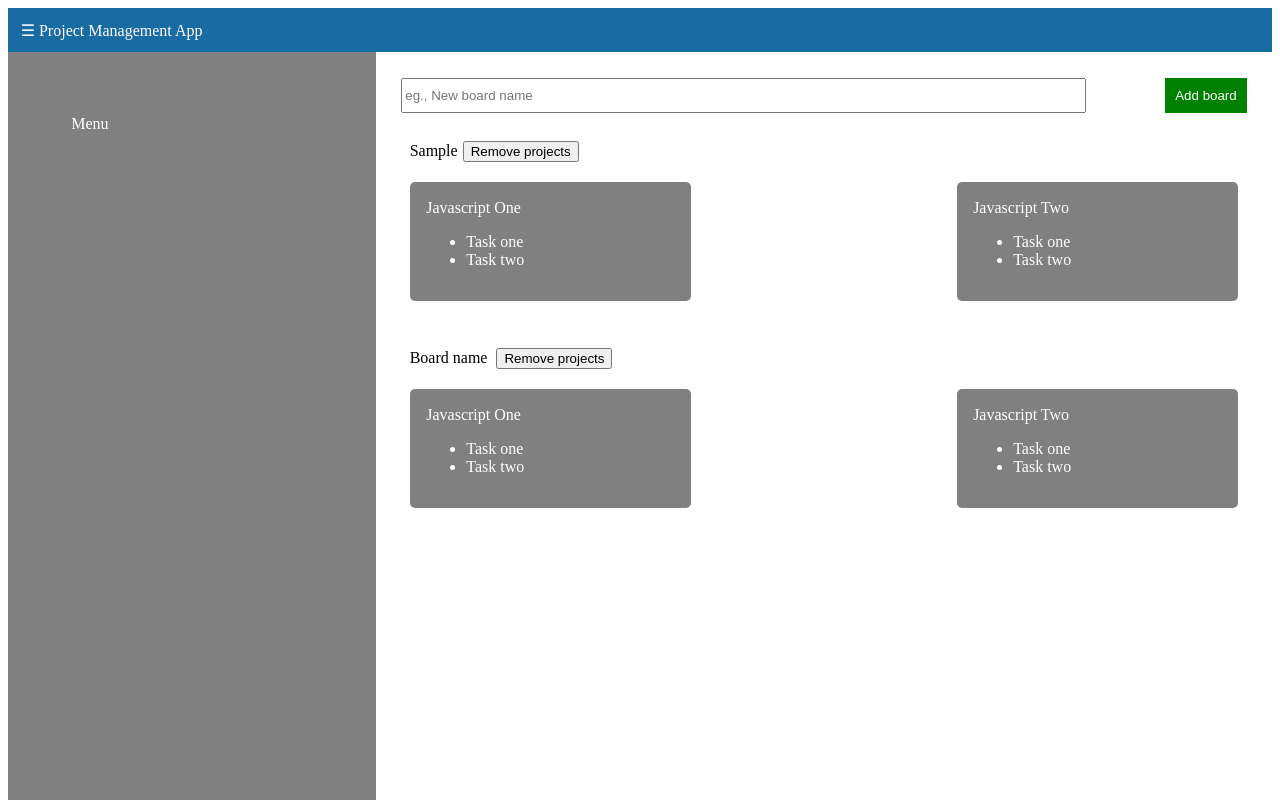
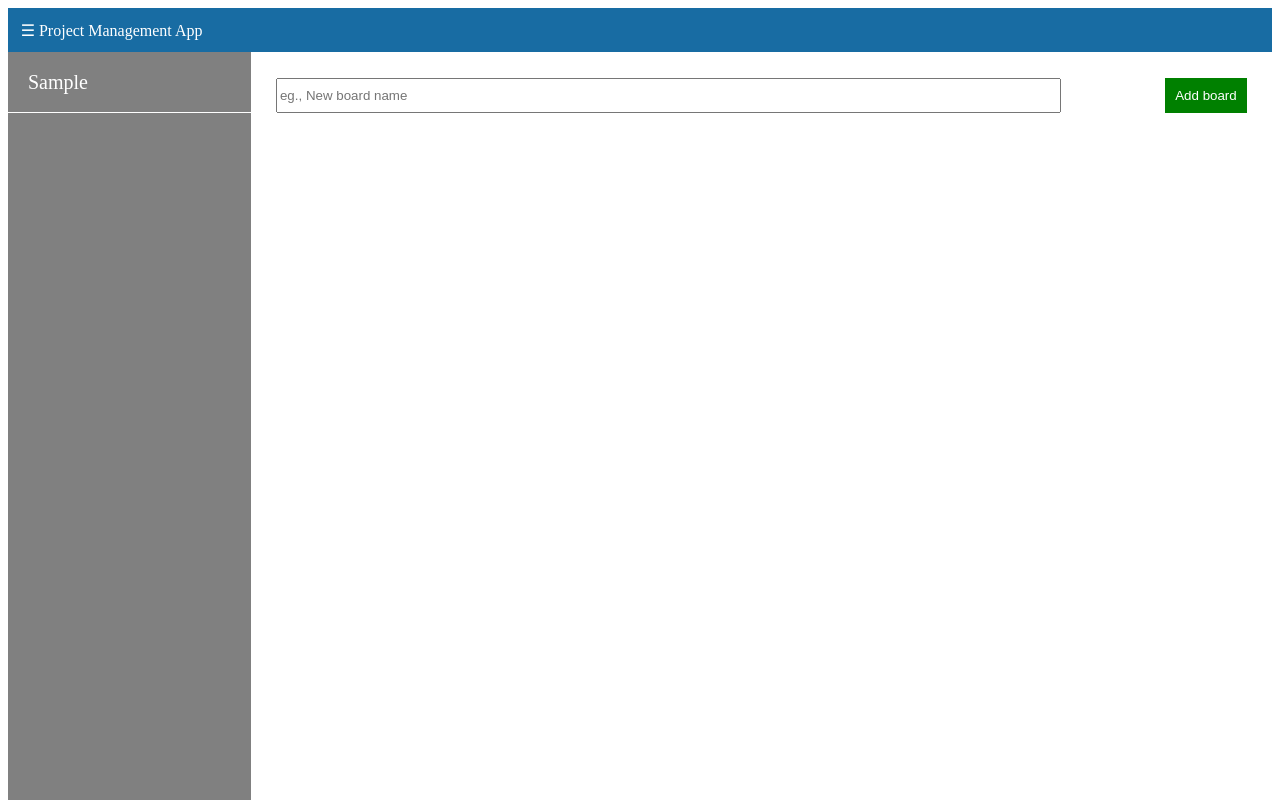
Before and after one commit to JiteshA16/ProjectManagement_HTMLCSS, a plain HTML site: page home.html in a window 1280 px wide. Both pictures are taken after typing "Sample" into the empty fields and a click on the button "Add board". Shown: the top 800 px of the page. Drawn offline with Linux system fonts and the light colour scheme.

Commit message:
Added the task page files and made changes in home files

```diff
--- /dev/null
+++ b/common.css
@@ -0,0 +1,5 @@
+header {
+    background-color: #186CA3;
+    color: white;
+    padding: 1%;
+}
--- a/home.css
+++ b/home.css
@@ -1,9 +1,3 @@
-header {
-  background-color: #186CA3;
-  color: white;
-  padding: 1%;
-}
-
 .container {
     display: flex;
     flex-direction: row;
@@ -15,12 +9,12 @@ header {
     width: 20%;
     height: 100vh;
     color: white;
-    padding: 5%;
+    padding: 0%;
 }
 
 .task-container {
     background-color: white;
-    width: 70%;
+    width: 80%;
     padding: 2%;
 }
 
@@ -55,8 +49,29 @@ header {
 }
 
 .board-block {
-    padding: 1%;
+    padding: 0%;
     margin-top: 20px;
+    display: none;
+}
+
+.board-block-header {
+    display: flex;
+    flex-direction: row;
+    justify-content: space-between;
+}
+
+#menuList {
+    list-style-type: none;
+    margin: 0px;
+    padding: 0px;
+}
+
+#menuItems {
+    display: flex;
+    align-items: center;
+    height: 60px;
+    font-size: 20px;
+    padding-left: 20px;
 }
 
 @media (max-width: 400px) {
--- a/home.html
+++ b/home.html
@@ -7,17 +7,17 @@
     <title>Home page</title>
     <meta name="viewport" content="width=device-width, initial-scale=1">
     <link rel="stylesheet" type="text/css" media="screen" href="./home.css" />
+    <link rel="stylesheet" type="text/css" media="screen" href="./common.css" />
 </head>
 
 <body>
     <header>
-      <span onclick="toggleMenu()">&#9776</span>
-      Project Management App
+        <span onclick="toggleMenu()">&#9776</span> Project Management App
     </header>
 
     <div class="container">
-      <div class="menu-block">Menu
-         <ul></ul>
+        <div class="menu-block">
+            <ul id="menuList"></ul>
         </div>
         <div class="task-container">
 
@@ -31,12 +31,14 @@
             </div>
 
             <section class="board-block">
+                <!--
                <div>Board name
                <button style="margin-left: 5px;" onclick="removeProjects()">Remove projects</button>
                </div>
 
                <div class="project-container" id="projectList">
                </div>
+            -->
             </section>
 
         </div>
--- a/home.js
+++ b/home.js
@@ -1,6 +1,4 @@
-
-var projectListData = [
-    {
+var projectListData = [{
         name: 'Javascript One'
     },
     {
@@ -8,18 +6,18 @@ var projectListData = [
     }
 ];
 
-showProjects();
+//showProjects();
 
 function showProjects(listId) {
-    projectListData.forEach(function (value, index) {
+    projectListData.forEach(function(value, index) {
         var template =
-            '<div class="project-card">'
-            + value.name
-            + '<ul>'
-            + '<li>Task one</li>'
-            + '<li>Task two</li>'
-            + '</ul>'
-            + '</div>';
+            '<div class="project-card">' +
+            value.name +
+            '<ul>' +
+            '<li>Task one</li>' +
+            '<li>Task two</li>' +
+            '</ul>' +
+            '</div>';
         if (listId) {
             document.getElementById(listId).innerHTML += template;
         } else {
@@ -39,22 +37,35 @@ function addBoard(id) {
     if (boardTitle == "") {
         alert('Board title cannot be empty.');
     } else {
+        // var alertText = 'Board named ' + boardTitle + ' is added.'
+        // alert(alertText);
         idValue++;
         var projectListUniqueId = "projectList_" + idValue;
-        console.log(idValue)
+        var boardUniqueId = "board_" + idValue;
         var templateBlock =
-            '<section class="board-block">'
-            + '<div>'
-            + boardTitle
-            + '<button style="margin-left: 5px;" onclick="removeProjects()">Remove projects</button>'
-            + '</div>'
-            + '<div class="project-container" id=' + projectListUniqueId + '>'
-            + '</div>'
-            + '</section>';
+            '<section class="board-block" id=' + boardUniqueId + '>' +
+            '<div class="board-block-header">' +
+            boardTitle +
+            '<button style="background-color: red; color: white; border: none; height: 30px; border-radius: 5px;" onclick="removeProjects()">Remove projects</button>' +
+            '</div>' +
+            '<div class="project-container" id=' + projectListUniqueId + '>' +
+            '</div>' +
+            '</section>';
         document.getElementById('boardBlockList').innerHTML += templateBlock
         document.getElementById('newBoardTitleText').value = '';
         showProjects(projectListUniqueId);
+        document.getElementById('menuList').innerHTML += '<li onclick="openProject(' + boardUniqueId + ')" id="menuItems">' + boardTitle + '</li>';
+        document.getElementById('menuList').innerHTML += '<div style="height:1px; background-color: white;"></div>';
     }
+}
+
+function openProject(projectBoard) {
+    console.log(projectBoard);
+    var projectBoards = document.getElementById('boardBlockList').getElementsByClassName('board-block');
+    for (var i = 0; i < projectBoards.length; i++) {
+        document.getElementById(projectBoards[i].id).style.display = 'none';
+    }
+    document.getElementById(projectBoard.id).style.display = 'block';
 }
 
 
--- a/index.css
+++ b/index.css
@@ -1,4 +1,3 @@
-
 body {
     display: flex;
     align-items: center;
@@ -18,7 +17,6 @@ form {
     justify-content: center;
     width: 30%;
 }
-
 
 .submit-button {
     background-color: orange;
```
Also changed, not shown: task.html (added, +49 -0 lines), task.css (added). Lines whose indentation alone changed are shown as unchanged.
